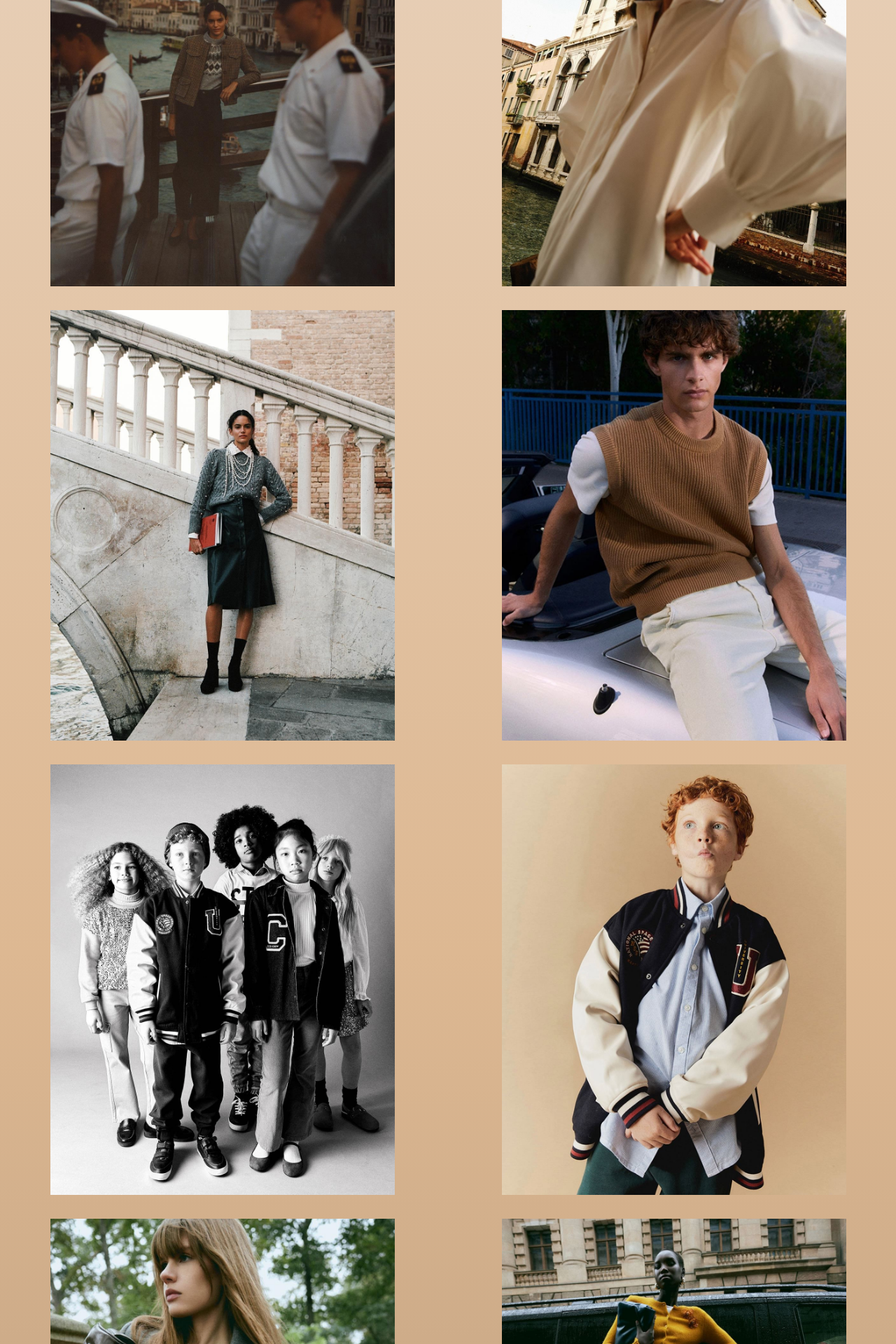
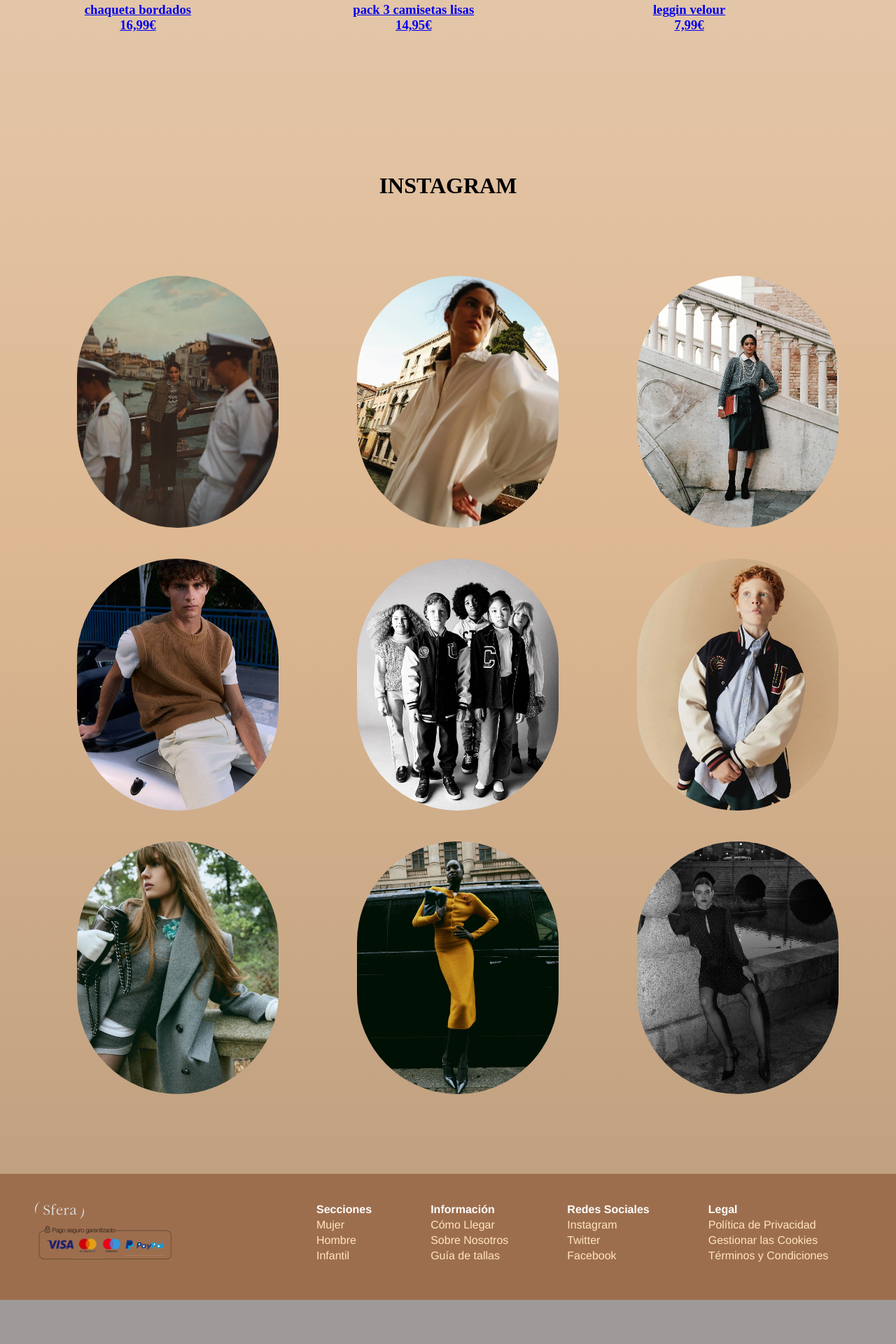
Before and after one commit to Desarrolladores-Gfes/VaguadaMejora, a PHP site: page / in a window 1280 px wide. Shown: the part 2510-4430 px from the top of the page at 70% size. After the commit the page ends 4367 px from the top, so only its background shows below. Run offline with PHP 8.4, Linux system fonts and the light colour scheme.

Commit message:
Fotos y ajustes

```diff
--- a/01PROYECTO_VAGUADA_V2/estilos/estilo2.css
+++ b/01PROYECTO_VAGUADA_V2/estilos/estilo2.css
@@ -79,6 +79,7 @@
 
 .divboxinicio{
     display: flex;
+    margin-bottom: 150px;
 }
 
 img{
@@ -97,15 +98,22 @@ img{
 /*FINAL BOXES PROMOCIONALES*/
 
 
+/*INICIO APARTADO INSTAGRAM*/
+.tituloinstagram{
+    margin-top: 200px;
+    margin: 200px 0 100px 0;
+    display: flex;
+    justify-content: center;
+}
+.tituloinstagram h1{
+    text-transform: uppercase;
+}
 
-
-
-/*INICIO APARTADO INSTAGRAM*/
 .grid-container {
     display: grid;
-    grid-template-columns: repeat(2, 1fr); /* 2 columnas igualmente espaciadas */
-    gap: 10px; /* Espacio entre las cajas */
-    max-width: 100%; /* Ancho máximo del grid */
+    grid-template-columns: repeat(3, 33%); /* 2 columnas igualmente espaciadas */
+    gap: 20px; /* Espacio entre las cajas */
+    max-width: 90%; /* Ancho máximo del grid */
     margin: 0 auto; /* Centrar el grid en la página */
 }
 
@@ -115,8 +123,12 @@ img{
 }
 
 .grid-item img {
+    border-radius: 1000px;
     max-width: 80%; /* Hacer las imágenes responsivas */
     height: auto;
+}
+.grid-item img:hover {
+    opacity: 50%;
 }
 /*FINAL APARTADO INSTAGRAM*/
 
--- a/01PROYECTO_VAGUADA_V2/phpinicio/body.php
+++ b/01PROYECTO_VAGUADA_V2/phpinicio/body.php
@@ -30,32 +30,33 @@
         </header>
         <main class="maincontenedor1">
             <div id="separadordelvideo" class="divtituloinsta">
-                <h1 class="tituloinsta" id="novedades">NOVEDADES</h1>
+                <h1 class="tituloinsta" id="novedades">novedades</h1>
             </div>
-            <div class="titulobox"><a href="/CarpetaRopa/ColeccionMujer/mujer.html">ROPA DE MUJER</a></div>
+            <div class="titulobox"><a href="/CarpetaRopa/ColeccionMujer/mujer.html">ropa de mujer</a></div>
             <div class="divboxinicio">
-                <div class="onebox"><a href="/CarpetaRopa/ColeccionMujer/Productos/producto002.html"><img src="./ARCHIVOS/fotos/Ropa/Mujer/Editadas/002.jpg" alt=""><div><h3>VESTIDO FLORES TUL</h3><h3>39,50€</h3></div></a></div>
-                <div class="twobox"><a href="/CarpetaRopa/ColeccionMujer/Productos/producto001.html"><img src="./ARCHIVOS/fotos/Ropa/Mujer/Editadas/001.jpg" alt=""><h3>CHAQUETA TRAJE LISA</h3><h3>69,99€</h3></a></div>
-                <div class="threebox"><a href="/CarpetaRopa/ColeccionMujer/Productos/producto003.html"><img src="./ARCHIVOS/fotos/Ropa/Mujer/Editadas/003.jpg" alt=""><h3>ABRIGO SOLAPA LARGO</h3><h3>89,99€</h3></a></div>
+                <div class="onebox"><a href="/CarpetaRopa/ColeccionMujer/Productos/producto002.html"><img src="./ARCHIVOS/fotos/Ropa/Mujer/Editadas/002.jpg" alt=""><div><h3>vestido flores tul</h3><h3>39,50€</h3></div></a></div>
+                <div class="twobox"><a href="/CarpetaRopa/ColeccionMujer/Productos/producto001.html"><img src="./ARCHIVOS/fotos/Ropa/Mujer/Editadas/001.jpg" alt=""><h3>chaqueta traje lisa</h3><h3>69,99€</h3></a></div>
+                <div class="threebox"><a href="/CarpetaRopa/ColeccionMujer/Productos/producto003.html"><img src="./ARCHIVOS/fotos/Ropa/Mujer/Editadas/003.jpg" alt=""><h3>abrigo solapa largo</h3><h3>89,99€</h3></a></div>
                 <div class="fourbox"><a href="/CarpetaRopa/ColeccionMujer/mujer.html"><img src="./ARCHIVOS/fotos/boton-siguiente.png" alt=""></a></div>
             </div>
-            <div class="titulobox"><a href="/CarpetaRopa/ColeccionHombre/hombre.html">ROPA DE HOMBRE</a></div>
+            <div class="titulobox"><a href="/CarpetaRopa/ColeccionHombre/hombre.html">ropa de hombre</a></div>
             <div class="divboxinicio">
-                <div class="onebox"><a href="/CarpetaRopa/ColeccionHombre/Productos/001.html"><img src="./ARCHIVOS/fotos/Ropa/Hombre/Editadas/001.jpg" alt=""><h3>PANTALÓN CHINO</h3><h3>29,99€</h3></a></div>
-                <div class="twobox"><a href="/CarpetaRopa/ColeccionHombre/Productos/002.html"><img src="./ARCHIVOS/fotos/Ropa/Hombre/Editadas/002.jpg" alt=""><h3>PANTALÓN CARGO</h3><h3>29,99€</h3></a></div>
-                <div class="threebox"><a href="/CarpetaRopa/ColeccionHombre/Productos/003.html"><img src="./ARCHIVOS/fotos/Ropa/Hombre/Editadas/003.jpg" alt=""><h3>PANTALÓN RECTO BOLSILLOS</h3><h3>29,99€</h3></a></div>
+                <div class="onebox"><a href="/CarpetaRopa/ColeccionHombre/Productos/001.html"><img src="./ARCHIVOS/fotos/Ropa/Hombre/Editadas/001.jpg" alt=""><h3>pantalón chino</h3><h3>29,99€</h3></a></div>
+                <div class="twobox"><a href="/CarpetaRopa/ColeccionHombre/Productos/002.html"><img src="./ARCHIVOS/fotos/Ropa/Hombre/Editadas/002.jpg" alt=""><h3>pantalón cargo</h3><h3>29,99€</h3></a></div>
+                <div class="threebox"><a href="/CarpetaRopa/ColeccionHombre/Productos/003.html"><img src="./ARCHIVOS/fotos/Ropa/Hombre/Editadas/003.jpg" alt=""><h3>pantalón recto bolsillos</h3><h3>29,99€</h3></a></div>
                 <div class="fourbox"><a href="/CarpetaRopa/ColeccionHombre/hombre.html"><img src="./ARCHIVOS/fotos/boton-siguiente.png" alt=""></a></div>
             </div>
-            <div class="titulobox"><a href="/CarpetaRopa/ColecciónNiño/niño.html">ROPA INFANTIL</a></div>
+            <div class="titulobox"><a href="/CarpetaRopa/ColecciónNiño/niño.html">ropa infantil</a></div>
             <div class="divboxinicio">
-                <div class="onebox"><a href="/CarpetaRopa/ColecciónNiño/Productos/producto005.html"><img src="./ARCHIVOS/fotos/Ropa/Niño/foto5/005_editada.jpg" alt=""><h3>CHAQUETA BORDADOS</h3><h3>16,99€</h3></a></div>
-                <div class="twobox"><a href="/CarpetaRopa/ColecciónNiño/Productos/producto001.html"><img src="./ARCHIVOS/fotos/Ropa/Niño/foto1/001_editada.jpg" alt=""><h3>PACK 3 CAMISETAS LISAS</h3><h3>14,95€</h3></a></div>
-                <div class="threebox"><a href="/CarpetaRopa/ColecciónNiño/Productos/producto003.html"><img src="./ARCHIVOS/fotos/Ropa/Niño/foto3/003_editada.jpg" alt=""><h3>LEGGING VELOUR</h3><h3>7,99€</h3></a></div>
+                <div class="onebox"><a href="/CarpetaRopa/ColecciónNiño/Productos/producto005.html"><img src="./ARCHIVOS/fotos/Ropa/Niño/foto5/005_editada.jpg" alt=""><h3>chaqueta bordados</h3><h3>16,99€</h3></a></div>
+                <div class="twobox"><a href="/CarpetaRopa/ColecciónNiño/Productos/producto001.html"><img src="./ARCHIVOS/fotos/Ropa/Niño/foto1/001_editada.jpg" alt=""><h3>pack 3 camisetas lisas</h3><h3>14,95€</h3></a></div>
+                <div class="threebox"><a href="/CarpetaRopa/ColecciónNiño/Productos/producto003.html"><img src="./ARCHIVOS/fotos/Ropa/Niño/foto3/003_editada.jpg" alt=""><h3>leggin velour</h3><h3>7,99€</h3></a></div>
                 <div class="fourbox"><a href="/CarpetaRopa/ColecciónNiño/niño.html"><img src="./ARCHIVOS/fotos/boton-siguiente.png" alt=""></a></div>
             </div>
             <!--FINAL Contenedor de fotos Menu-->
             <!--INICIO APARTADO INSTAGRAM-->
-            <div>
+            <div class="fondoinstagram">
+                <div class="tituloinstagram" >
                     <h1>instagram</h1>
                 </div>
                 <div class="grid-container">
@@ -83,6 +84,10 @@
                     <div class="grid-item">
                         <a href="https://www.instagram.com/p/CzW_BZGpgQl/?utm_source=ig_web_copy_link&igshid=MzRlODBiNWFlZA=="><img src="./ARCHIVOS/fotos/Grid_Insta/008.jpg" alt="Imagen 8"></a>
                     </div>
+                    <div class="grid-item">
+                        <a href="https://www.instagram.com/p/Cyq46QDCswu/?utm_source=ig_web_copy_link&igshid=MzRlODBiNWFlZA=="><img src="./ARCHIVOS/fotos/Grid_Insta/009.jpg" alt="Imagen 9"></a>
+                    </div>
+                </div>
             </div>
             <!--FINAL APARTADO INSTAGRAM-->
 
```
Also changed, not shown: 01PROYECTO_VAGUADA_V2/ARCHIVOS/fotos/Grid_Insta/009.jpg (added). Lines whose indentation alone changed are shown as unchanged.
